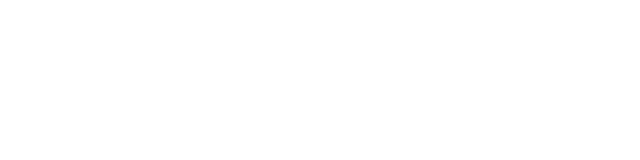
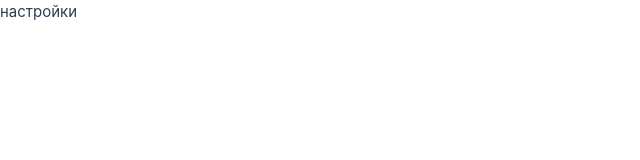
Before and after one commit to sovakrya/note-list, a Vue app: page /settings/1 in a window 1280 px wide. Before the commit this address had no page. Shown: the top 160 px of the page, without its empty margins (0-640 px from the left). Built offline with nearby package versions, Linux system fonts and the light colour scheme.

Commit message:
added SettingsNote

```diff
--- a/src/components/NotesList.vue
+++ b/src/components/NotesList.vue
@@ -19,6 +19,7 @@
       :note
       class="note-list-box"
       @delete-note="emits('remove', idx)"
+      @click="$router.push({ name: 'settings', params: { noteId: note.id } })"
     />
   </div>
 </template>
--- a/src/router/index.ts
+++ b/src/router/index.ts
@@ -1,5 +1,4 @@
 import { createRouter, createWebHistory } from 'vue-router'
-import HomePage from '@/views/HomePage.vue'
 
 const router = createRouter({
   history: createWebHistory(import.meta.env.BASE_URL),
@@ -7,7 +6,13 @@
     {
       path: '/',
       name: 'home',
-      component: HomePage,
+      component: () => import('../views/HomePage.vue'),
+    },
+
+    {
+      path: '/settings/:noteId',
+      name: 'settings',
+      component: () => import('../views/SettingsNote.vue'),
     },
   ],
 })
--- /dev/null
+++ b/src/views/SettingsNote.vue
@@ -0,0 +1,5 @@
+<script setup lang="ts"></script>
+
+<template>
+  <div>настройки</div>
+</template>
```
